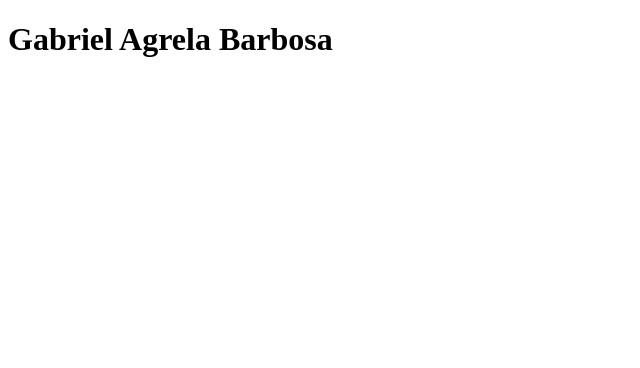
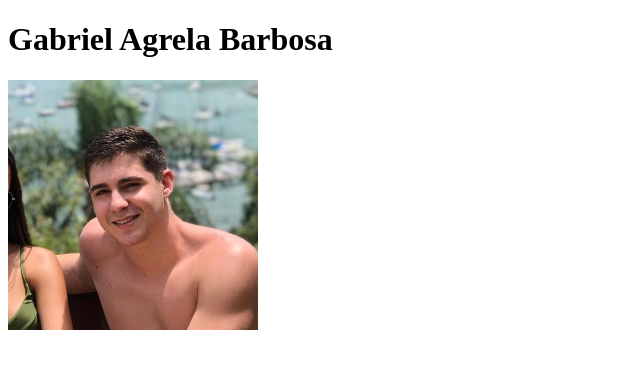
Before and after one commit to Gab-Agrela/Gab-Agrela.github.io, a plain HTML site: page index.html in a window 1280 px wide. Shown: the whole page, without its empty margins (0-640 px from the left). Drawn offline with Linux system fonts and the light colour scheme.

Commit message:
Adicionando foto de perfil

```diff
--- a/index.html
+++ b/index.html
@@ -7,5 +7,7 @@
 <body>
     <h1>Gabriel Agrela Barbosa</h1>
 
+    <img id="fotoPerfil" src="profile.jpg" alt="Foto de perfil de Gabriel Agrela Barbosa" width="250px" >
+
 </body>
 </html>
```
